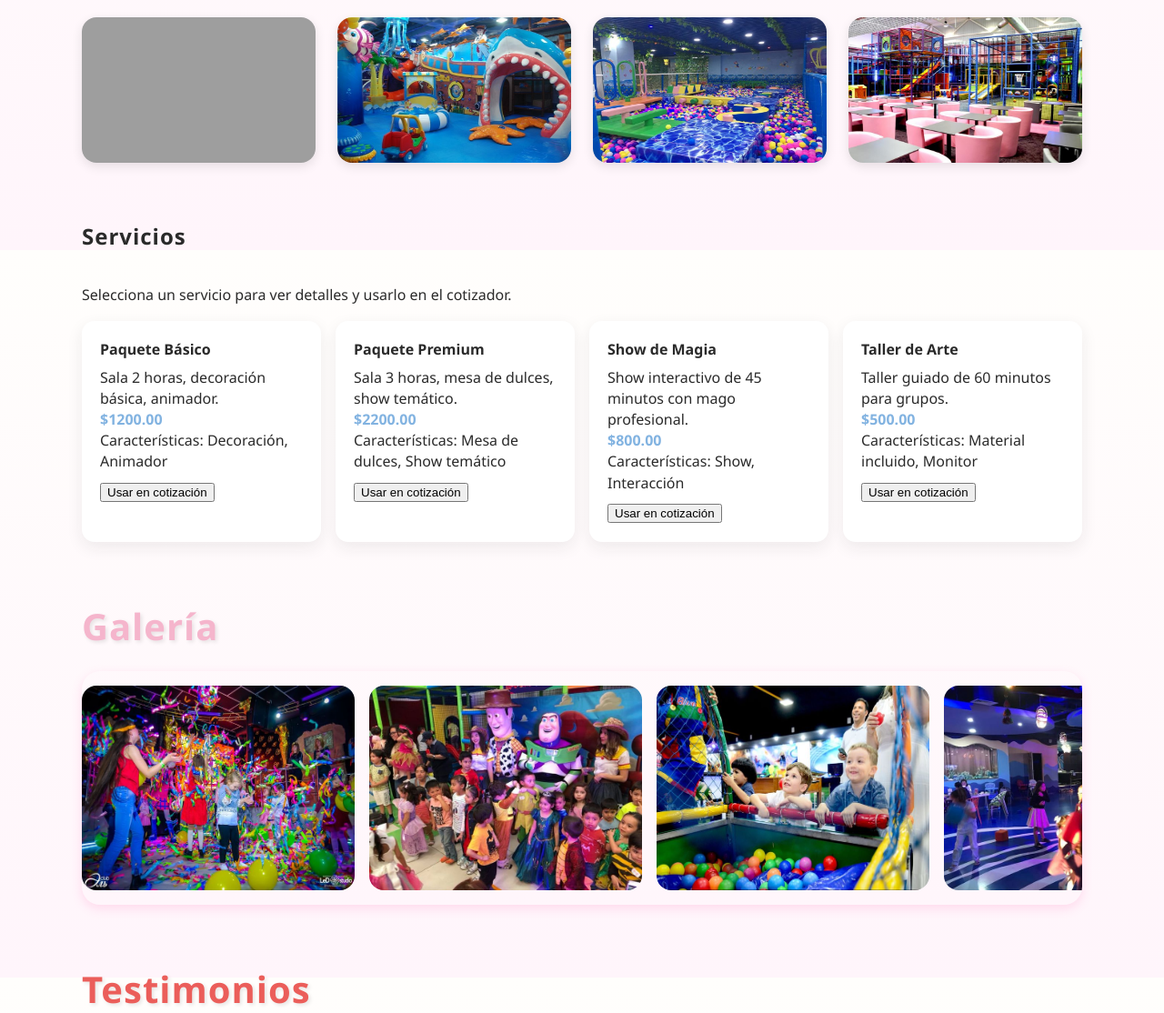
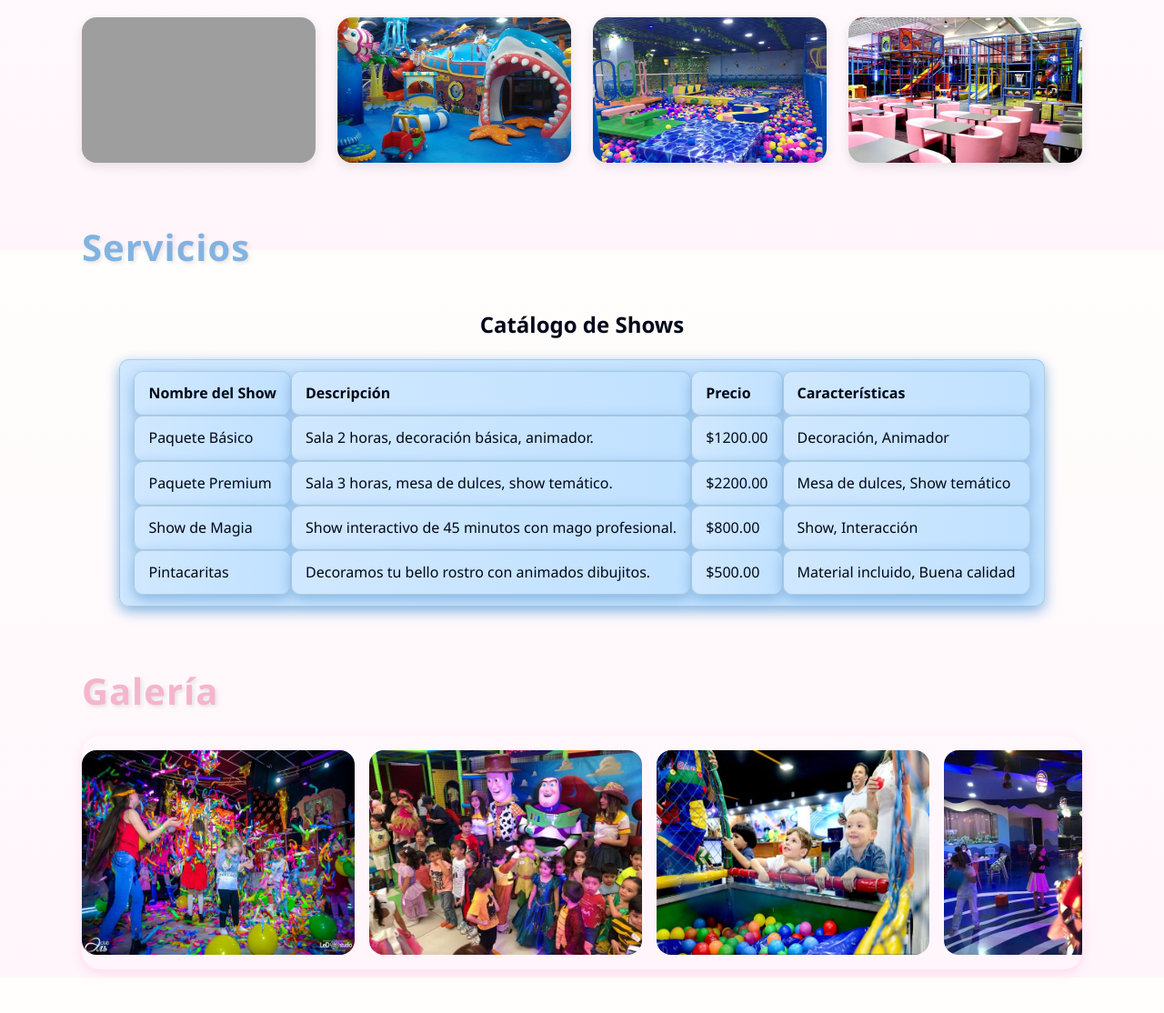
Before and after one commit to brissaflorest/PIA_Eq6_DesarrolloWeb, a Django app: page / in a window 1280 px wide. Shown: the part 1325-2439 px from the top of the page at 91% size. Run offline with Django 5.2, Linux system fonts and the light colour scheme; data comes from the database, SQL or seed files in the repository; both versions use the stored data as it was after the commit; grey boxes are pictures that could not be loaded.

Commit message:
Agregué los servicios conectados a la Base de Datos Django jeje

```diff
--- a/salon_fiestas/app/models.py
+++ b/salon_fiestas/app/models.py
@@ -42,6 +42,7 @@
 
     precio = models.DecimalField(max_digits=8, decimal_places=2)
 
+    caracteristicas = models.TextField(default='Ninguna')
 
     def __str__(self):
 
--- a/salon_fiestas/app/static/css/style.css
+++ b/salon_fiestas/app/static/css/style.css
@@ -9,6 +9,7 @@
   /* acentos coloridos (brillantes) */
   --accent-1: #2BB39B; /* GRASS */
   --accent-2: #82B3E1; /* SKY */
+  --accent-2-1: #9ec5e9; /* LIGHT SKY */
   --accent-3: #F5B5CC; /* CANDY */
   --accent-4: #EB5E5A; /* CRAYON */
   --accent-5: #FBB92A; /* SUN */
@@ -465,22 +466,23 @@
 }
 
 /* SERVICIOS */
-.servicios-list{
-  display:grid;
-  grid-template-columns:repeat(auto-fit,minmax(220px,1fr));
-  gap:1rem;
+.section.servicios h2 {
+  text-align: center;
+  font-size: 2.5rem;
+  color: var(--accent-2);
+  text-shadow: 2px 2px 4px rgba(0, 0, 0, 0.1);
 }
-.serv-card{
-  background:var(--card);
-  padding:1rem;
-  border-radius:var(--radius);
-  box-shadow:var(--shadow);
-  border: 4px solid transparent;
-  transition:transform .18s ease, border-color .18s ease;
+
+table, th, td{
+  margin: auto;
+  border: 1px solid #05353426;
+  padding: 12px 15px;
+  text-align: left;
+  border-radius: 10px;
+  box-shadow: 0 5px 15px var(--accent-2);
+  background: linear-gradient(to right, #d0e8ff, #c0e1ff);
+  color: rgb(0, 7, 26);
 }
-.serv-card:hover{transform:translateY(-6px)}
-.serv-card .title{font-weight:700;margin-bottom:0.5rem}
-.serv-card .price{font-weight:800;color:var(--accent-2);}
 
 /* GALERÍA */
 .section.galeria h2 {
--- a/salon_fiestas/app/static/js/script.js
+++ b/salon_fiestas/app/static/js/script.js
@@ -23,18 +23,6 @@
   const servicioSelect = document.getElementById('servicioSelect');
 
   servicios.forEach(s => {
-    // tarjeta
-    const card = document.createElement('article');
-    card.className = 'serv-card';
-    card.innerHTML = `
-      <div class="title">${escapeHtml(s.nombre)}</div>
-      <div class="desc">${escapeHtml(s.descripcion)}</div>
-      <div class="price">$${s.precio.toFixed(2)}</div>
-      <div class="meta small">Características: ${s.caracteristicas.join(', ')}</div>
-      <div style="margin-top:.6rem"><button data-id="${s.id}" class="usarBtn">Usar en cotización</button></div>
-    `;
-    serviciosList.appendChild(card);
-
     // opción select
     const opt = document.createElement('option');
     opt.value = s.id;
--- a/salon_fiestas/app/templates/index.html
+++ b/salon_fiestas/app/templates/index.html
@@ -153,7 +153,7 @@
 
         <!-- Instalaciones / Galería destacada -->
         <section id="instalaciones" class="section instalaciones wrap">
-            <h2>Instalaciones</h2>
+        <h2>Instalaciones</h2>
             <div class="insta-gallery">
                 <img src="{% static 'img/Salon1.jpg' %}" alt="Instalación 1" />
                 <img src="{% static 'img/Salon2.jpg' %}" alt="Instalación 2" />
@@ -164,11 +164,29 @@
 
         <!-- Servicios (dinámico) -->
         <section id="servicios" class="section servicios wrap">
-            <h2>Servicios</h2>
-            <p class="small">Selecciona un servicio para ver detalles y usarlo en el cotizador.</p>
-            <div id="servicios-list" class="servicios-list" aria-live="polite">
-                <!-- tarjetas pobladas por JS -->
-            </div>
+        <h2>Servicios</h2>
+        <div id="servicios-list"></div>
+                <table Border="1" cellpadding="5" cellspacing="0" >
+                    <caption><h1>Catálogo de Shows</h1></caption>
+                    <thead>
+                        <tr>
+                            <th>Nombre del Show</th>
+                            <th>Descripción</th>
+                            <th>Precio</th>
+                            <th>Características</th>
+                        </tr>
+                    </thead>
+                    <tbody>
+                        {% for show in shows %}
+                        <tr>
+                            <td>{{ show.nombre_show }}</td>
+                            <td>{{ show.descripcion }}</td>
+                            <td>${{ show.precio }}</td>
+                            <td>{{ show.caracteristicas }}</td>
+                        </tr>
+                        {% endfor %}
+                    </tbody>
+                </table>
         </section>
 
         <!-- Galería -->
--- a/salon_fiestas/app/views.py
+++ b/salon_fiestas/app/views.py
@@ -11,10 +11,9 @@
 
 
 # Create your views here.
-
-
 def inicio(request):
-    return render(request, 'index.html')
+    shows = SHOW.objects.all()
+    return render(request, 'index.html' , {'shows': shows})
 
 def listar_reservaciones(request):
     reservaciones = RESERVACION.objects.all()
```
Also changed, not shown: salon_fiestas/app/migrations/0005_empleado.py (added), salon_fiestas/app/migrations/0006_alter_empleado_id_empleado.py (added), salon_fiestas/app/migrations/0007_rename_nombre_empleado_empleado_nombre_and_more.py (added), salon_fiestas/app/migrations/0008_remove_empleado_nombre_empleado_tipo_usuario.py (added), salon_fiestas/app/migrations/0009_alter_empleado_tipo_usuario.py (added), salon_fiestas/app/migrations/0010_rename_contraseña_empleado_contrasena.py (added), salon_fiestas/app/migrations/0011_admin_remove_empleado_tipo_usuario_and_more.py (added), salon_fiestas/app/migrations/0012_delete_admin_delete_empleado.py (added), salon_fiestas/app/migrations/0013_show_caracteristicas.py (added), salon_fiestas/db.sqlite3.
